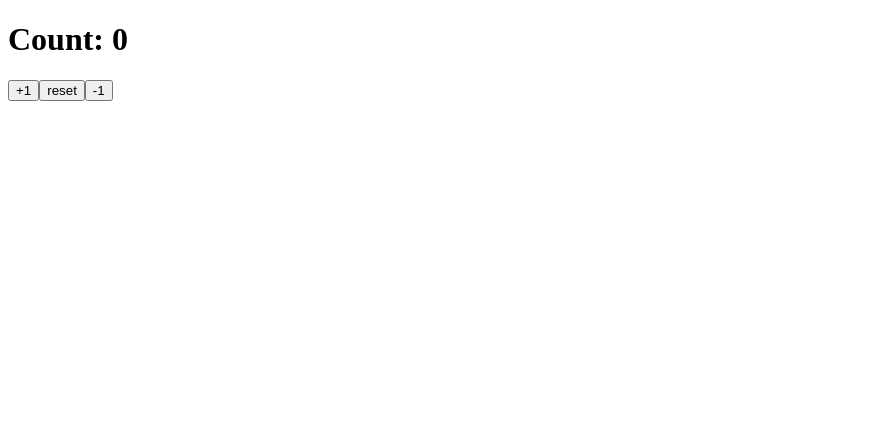
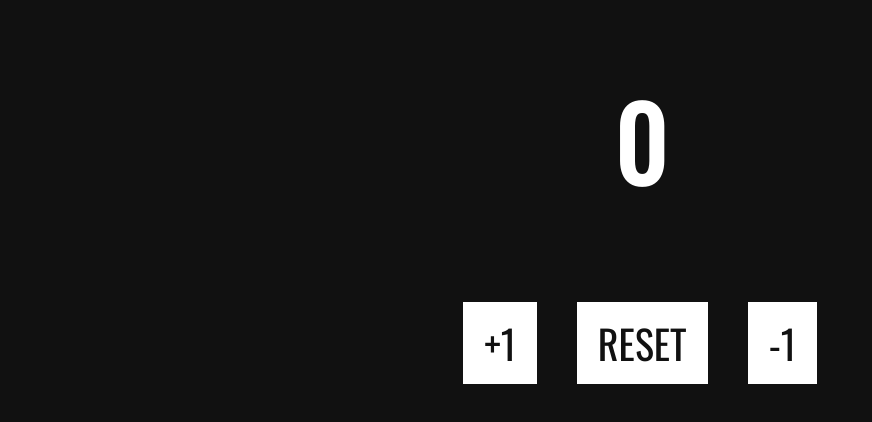
Before and after one commit to mattpetts/reactCounter, a website: page public_html/index.html in a window 1280 px wide. Shown: the whole page, without its empty margins (0-872 px from the left). Drawn offline with nearby package versions, Linux system fonts and the light colour scheme.

Commit message:
react counter styled

```diff
--- a/public_html/assets/js/app.js
+++ b/public_html/assets/js/app.js
@@ -21,7 +21,6 @@ var renderCounterApp = function renderCounterApp() {
         React.createElement(
             'h1',
             null,
-            'Count: ',
             count
         ),
         React.createElement(
@@ -32,7 +31,7 @@ var renderCounterApp = function renderCounterApp() {
         React.createElement(
             'button',
             { onClick: resetCount },
-            'reset'
+            'RESET'
         ),
         React.createElement(
             'button',
--- a/public_html/index.html
+++ b/public_html/index.html
@@ -3,6 +3,7 @@
   <head>
     <meta charset="UTF-8">
     <title>React Counter</title>
+    <link href="https://fonts.googleapis.com/css?family=Oswald" rel="stylesheet">
     <link rel="stylesheet" href="/assets/css/style.css">
   </head>
   <body>
--- a/public_html/src/css/style.scss
+++ b/public_html/src/css/style.scss
@@ -0,0 +1,33 @@
+$dark: #111111;
+$white: #FFFFFF;
+$font1: 'Oswald', sans-serif;
+
+body{
+  background-color: $dark;
+}
+#app{
+  width: 100%;
+  text-align: center;
+  h1{
+    color: $white;
+    font-family: $font1;
+    font-size: 100px
+  }
+  button{
+    background-color: $white;
+    color: $dark;
+    padding: 10px 20px;
+    border-radius: 0px;
+    font-family: $font1;
+    border:1px solid transparent;
+    margin: 20px;
+    transition: all .3s ease-in;
+    font-size: 40px;
+  }
+  button:hover{
+    border: $white 1px solid;
+    color: $white;
+    background-color: $dark;
+    cursor: pointer;
+  }
+}
--- a/public_html/src/js/app.js
+++ b/public_html/src/js/app.js
@@ -15,9 +15,9 @@ const appRoot = document.getElementById('app')
 const renderCounterApp = () => {
     const templateTwo = (
         <div>
-            <h1>Count: {count}</h1>
+            <h1>{count}</h1>
             <button onClick={addOne}>+1</button>
-            <button onClick={resetCount}>reset</button>
+            <button onClick={resetCount}>RESET</button>
             <button onClick={minusOne}>-1</button>
         </div>
     );
```
Also changed, not shown: public_html/assets/css/style.css, 2 other files.
